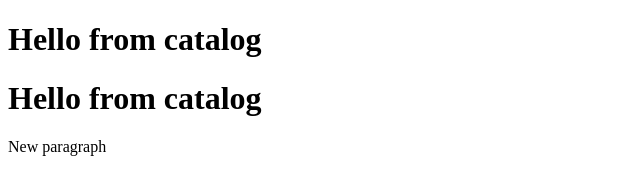
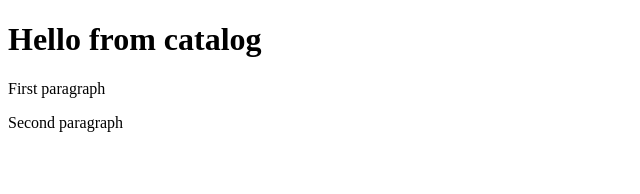
Before and after one commit to MargaritaKh0708/training_u1, a plain HTML site: page cat.html in a window 1280 px wide. Shown: the whole page, without its empty margins (0-640 px from the left). Drawn offline with Linux system fonts and the light colour scheme.

Commit message:
Changed cat

```diff
--- a/cat.html
+++ b/cat.html
@@ -8,7 +8,7 @@
   </head>
   <body>
     <h1>Hello from catalog</h1>
-    <h1>Hello from catalog</h1>
-    <p>New paragraph</p>
+    <p>First paragraph</p>
+    <p>Second paragraph</p>
   </body>
 </html>
```
